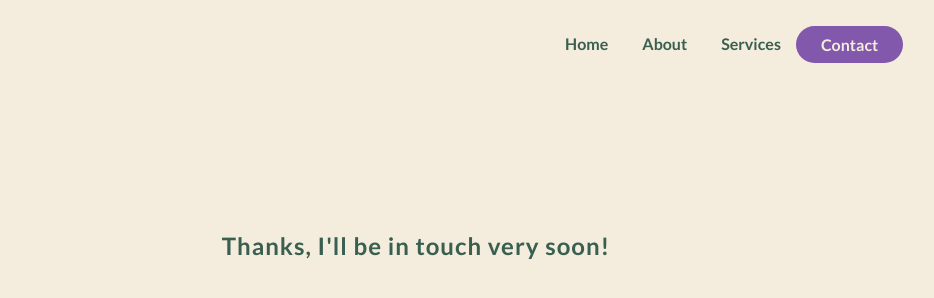
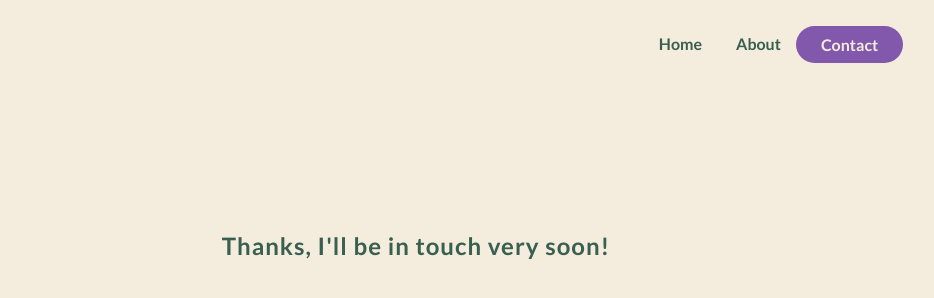
Before and after one commit to dannykryan/rise-therapies, a plain HTML site: page thanks.html in a window 1280 px wide. Shown: the full height of the page, 224-1158 px from the left. Drawn offline with Linux system fonts and the light colour scheme.

```diff
--- a/thanks.html
+++ b/thanks.html
@@ -16,30 +16,10 @@
             <ul class="nav-links">
                 <li><a href='index.html'>Home</a></li>
                 <li><a href='About.html'>About</a></li>
-                <li><a href='#'>Services</a></li>
             </ul>
         </nav>
         <a class="cta" href="Contact.html"><button>Contact</button></a>
     </header>
     <h2 class="thanks">Thanks, I'll be in touch very soon!</h2>
-
-
-    <!-- <script src="https://smtpjs.com/v3/smtp.js"></script>
-    <script>
-          function sendEmail() {
-            Email.send({
-                Host : "smtp.gmail.com",
-                Username : "rise.gemma@gmail.com",
-                Password : "RiseGemma22",
-                To : 'rise.gemma@gmail.com',
-                From : document.getElementById("email").value,
-                Subject : "New Website Enquiry",
-                Body : "this is wher it says body"
-            }).then(
-            message => alert(message)
-            );
-          }
-    </script> -->
-
 </body>
 </html>
```
